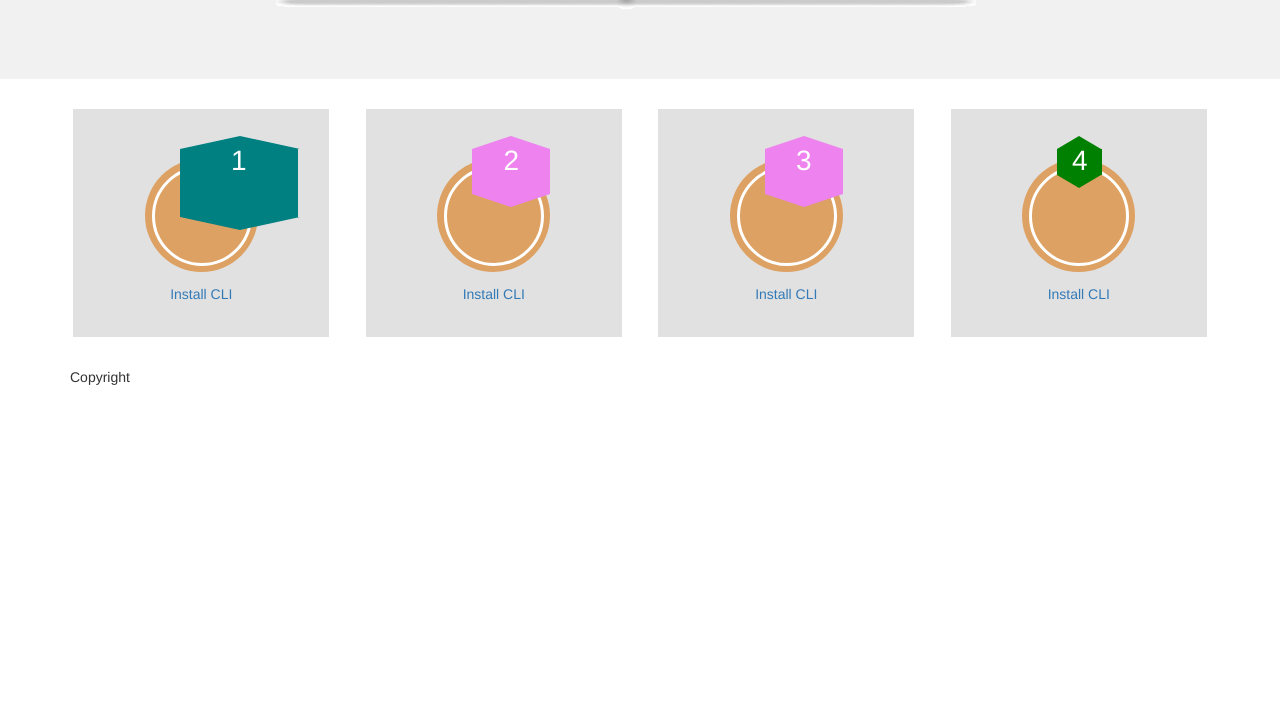
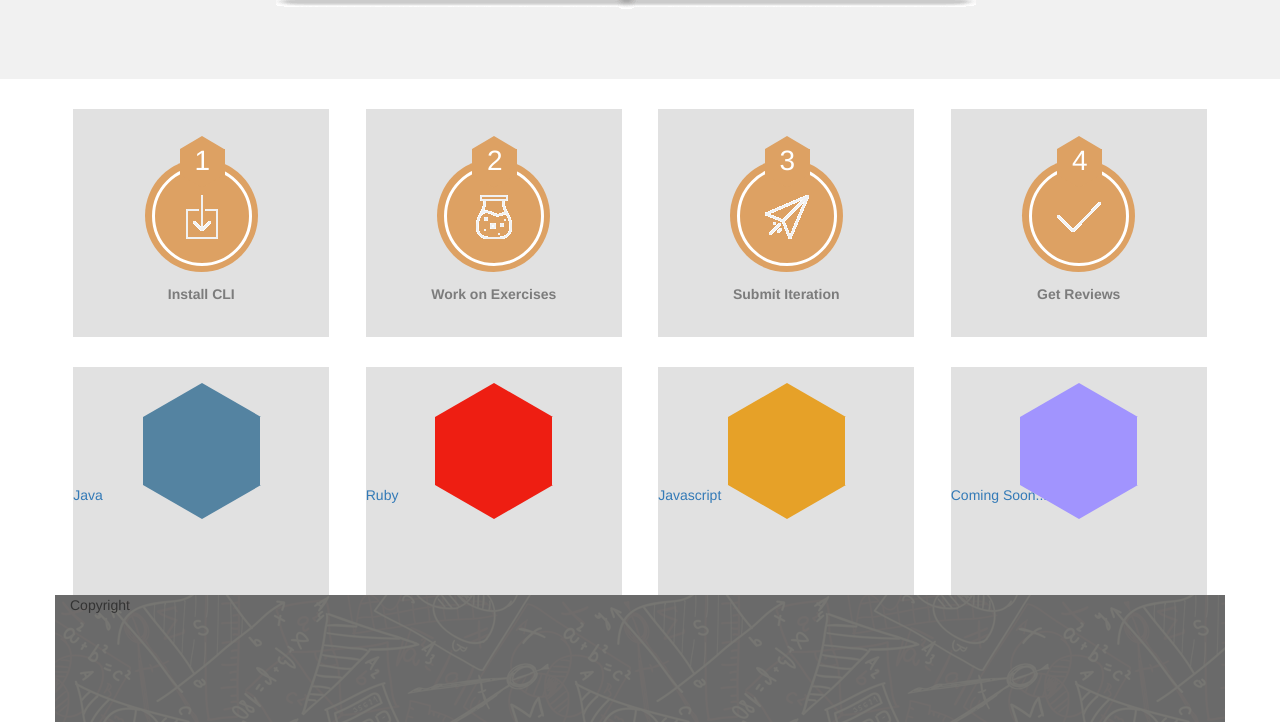
Before and after one commit to code-R/hootcode, a plain HTML site: page index.html in a window 1280 px wide. Shown: the part 714-1436 px from the top of the page. Before the commit the page ends 1101 px from the top, so only its background shows below. Drawn offline with nearby package versions, Linux system fonts and the light colour scheme.

Commit message:
fixed all hex shapes and did minor refactoring

```diff
--- a/css/home.css
+++ b/css/home.css
@@ -1,6 +1,12 @@
 .header {
   height: 390px;
   background: #fff url("../img/bg_header_big.png") repeat-x;
+}
+
+footer {
+  background: #fff url("../img/bg_footer.png") repeat-x;
+  height: 127px;
+  width:  100%;
 }
 
 .landing-image-container {
@@ -21,7 +27,11 @@
   margin-bottom: 30px;
 }
 
-.step {
+.lang .hex{
+  margin: 0 auto;
+}
+
+.step, .languages .lang {
   display: block;
   width: 100%;
   height: 228px;
@@ -67,13 +77,34 @@
   display: inline-block;
 }
 
-.step-icon.install-cli {
-  background: url("../img/installcli.png") center no-repeat;
-}
-
 .step-number {
   color: #ffffff;
   display: inline-block;
   margin: -8px auto 0 auto;
   font-size: 2em;
 }
+
+.step-icon.install-cli {
+  background: url("../img/install-cli.png") center no-repeat;
+}
+
+.step-icon.work-exercise {
+  background: url("../img/work-exercise.png") center no-repeat;
+}
+
+.step-icon.submit-iteration {
+  background: url("../img/submit-iteration.png") center no-repeat;
+}
+
+.step-icon.get-reviews {
+  background: url("../img/get-reviews.png") center no-repeat;
+}
+
+.step .step-name{
+  font-weight: bold;
+  color: #7c7c7c;
+}
+
+.ruby {
+  background: url("../img/ruby.png") no-repeat scroll center center rgba(0, 0, 0, 0);
+}
--- a/css/shapes.css
+++ b/css/shapes.css
@@ -30,191 +30,108 @@
 /*END - Css for circles***************************************************************/
 
 /*Css for regular hexagons*/
-/*
-.biege.small-hex:before{
-  border-bottom: 13px solid #5483A1;
-}
-
-.biege.small-hex{
-  background-color: #5483A1;
-}
-
-.biege.small-hex:after{
-  border-top: 13px solid #5483A1;
-}
-
-.small-hex:before {
-  content: " ";
-  width: 0;
-  border-left: 23px solid transparent;
-  border-right: 23px solid transparent;
-  position: absolute;
-  top: -13px;
-}
-
-.small-hex {
-  margin-top: 13px;
-  width: 46px;
-  height: 26px;
-  position: relative;
-}
-
-.small-hex:after {
-  content: " ";
-  width: 0;
-  border-left: 23px solid transparent;
-  border-right: 23px solid transparent;
-  position: absolute;
-  bottom: -13px;
-}
-
-
-.blue.hex{
-  background-color: #DDA163;
-}
-.blue.hex:before{
-  border-bottom: 13px solid #DDA163;
-}
-
-.blue.hex:after{
-  border-top: 13px solid #DDA163;
-}
-
-.hex:before {
-  content: " ";
-  width: 0;
-  border-left: 22px solid transparent;
-  border-right: 22px solid transparent;
-  position: absolute;
-  top: -13px;
-  left: 0;
-}
-
-.hex, .hex-big, .hex-small {
-  width: 45px;
-  height: 26px;
-  position: relative;
-  text-align: center;
-}
-
-.hex:after, .hex-big:after {
-  content: " ";
-  width: 0;
-  border-left: 22px solid transparent;
-  border-right: 22px solid transparent;
-  position: absolute;
-  bottom: -13px;
-  left: 0;
-}
-
-.hex-big {
-  width: 65px;
-  height: 46px;
-  background-color: red;
-}
-
-.hex-big:after {
-  border-left-width: 42px;
-  border-right-width: 42px;
-}
-
-
-*/
-
 .hex {
     position: relative;
     text-align: center;
 }
 
 .hex:before {
-    border-bottom-style: solid;
-}
-
-.hex:after {
-    border-top-style: solid;
-}
-
-
-
-.hex:before {
     content: " ";
     width: 0;
-    border-left: 22px solid transparent;
-    border-right: 22px solid transparent;
     position: absolute;
-    top: -13px;
     left: 0;
 }
 
 .hex:after {
     content: " ";
     width: 0;
-    border-left: 22px solid transparent;
-    border-right: 22px solid transparent;
     position: absolute;
-    bottom: -13px;
     left: 0;
 }
-
 
 .hex-small {
     width: 45px;
     height: 26px;
-    background-color: green;
+    background-color: #DDA163;
 }
 
 .hex-small:before {
-    border-bottom-width: 13px;
-    border-bottom-color: green;
+    border-bottom: 13px solid #DDA163;
     border-left: 22px solid transparent;
     border-right: 22px solid transparent;
+    top: -13px;
 }
 
 .hex-small:after {
-    border-top-width: 13px;
-    border-top-color: green;
+    border-top: 13px solid #DDA163;
     border-left: 22px solid transparent;
     border-right: 22px solid transparent;
-}
-
-.hex-medium {
-    width: 78px;
-    height: 45px;
-    background-color: violet;
-}
-
-.hex-medium:before {
-    border-bottom-width: 13px;
-    border-bottom-color: violet;
-    border-left: 39px solid transparent;
-    border-right: 39px solid transparent;
-}
-
-.hex-medium:after {
-    border-top-width: 13px;
-    border-top-color: violet;
-    border-left: 39px solid transparent;
-    border-right: 39px solid transparent;
+    bottom: -13px;
 }
 
 
-
 .hex-big {
-    width: 118px;
+    width: 117px;
     height: 68px;
-    background-color: teal;
 }
 
 .hex-big:before {
-    border-bottom-width: 13px;
-    border-bottom-color: teal;
-    border-left: 60px solid transparent;
-    border-right: 60px solid transparent;
+    border-left: 59px solid transparent;
+    border-right: 59px solid transparent;
+    top: -34px;
 }
 
 .hex-big:after {
-    border-top-width: 13px;
-    border-top-color: teal;
-    border-left: 60px solid transparent;
-    border-right: 60px solid transparent;
+    border-top: 34px solid #5483A1;
+    border-left: 59px solid transparent;
+    border-right: 59px solid transparent;
+    bottom: -34px;
 }
+
+.blue.hex-big:before{
+  border-bottom: 34px solid #5483A1;
+}
+
+.blue.hex-big{
+    background-color: #5483A1;
+}
+
+.blue.hex-big:after{
+    border-top: 34px solid #5483A1;
+}
+
+.red.hex-big:before{
+  border-bottom: 34px solid #EE1E12;
+}
+
+.red.hex-big{
+    background-color: #EE1E12;
+}
+
+.red.hex-big:after{
+    border-top: 34px solid #EE1E12;
+}
+
+.yellow.hex-big:before{
+  border-bottom: 34px solid #E6A128;
+}
+
+.yellow.hex-big{
+    background-color: #E6A128;
+}
+
+.yellow.hex-big:after{
+    border-top: 34px solid #E6A128;
+}
+
+.purple.hex-big:before{
+  border-bottom: 34px solid #A194FE;
+}
+
+.purple.hex-big{
+    background-color: #A194FE;
+}
+
+.purple.hex-big:after{
+    border-top: 34px solid #A194FE;
+}
--- a/index.html
+++ b/index.html
@@ -65,7 +65,7 @@
             <a href="#" class="step">
                 <div class="circle-outer">
                     <div class="circle-inner">
-                        <div class="hex hex-big">
+                        <div class="hex hex-small">
                             <span class="step-number">1</span>
                         </div>
                         <i class="step-icon install-cli"></i>
@@ -79,13 +79,13 @@
             <a href="#" class="step">
                 <div class="circle-outer">
                     <div class="circle-inner">
-                        <div class="hex hex-medium">
+                        <div class="hex hex-small">
                             <span class="step-number">2</span>
                         </div>
-                        <i class="step-icon install-cli"></i>
+                        <i class="step-icon work-exercise"></i>
                     </div>
                 </div>
-                <p class="step-name">Install CLI</p>
+                <p class="step-name">Work on Exercises</p>
             </a>
         </div>
 
@@ -93,13 +93,13 @@
             <a href="#" class="step">
                 <div class="circle-outer">
                     <div class="circle-inner">
-                        <div class="hex hex-medium">
+                        <div class="hex hex-small">
                             <span class="step-number">3</span>
                         </div>
-                        <i class="step-icon install-cli"></i>
+                        <i class="step-icon submit-iteration"></i>
                     </div>
                 </div>
-                <p class="step-name">Install CLI</p>
+                <p class="step-name">Submit Iteration</p>
             </a>
         </div>
 
@@ -110,10 +110,10 @@
                         <div class="hex hex-small">
                             <span class="step-number">4</span>
                         </div>
-                        <i class="step-icon install-cli"></i>
+                        <i class="step-icon get-reviews"></i>
                     </div>
                 </div>
-                <p class="step-name">Install CLI</p>
+                <p class="step-name">Get Reviews</p>
             </a>
         </div>
 
@@ -121,13 +121,45 @@
 
 </div>
 
-
+<div class="container languages">
+    <div class="row">
+        <div class="col-xs-12 col-sm-6 col-md-3">
+            <a href="#" class="lang">
+                <div class="hex blue hex-big">
+                    <i class="java"></i>
+                </div>
+                <p class="lang-name">Java</p>
+            </a>
+        </div>
+        <div class="col-xs-12 col-sm-6 col-md-3">
+            <a href="#" class="lang">
+                <div class="hex red hex-big">
+                    <i class="ruby"></i>
+                </div>
+                <p class="lang-name">Ruby</p>
+            </a>
+        </div>
+        <div class="col-xs-12 col-sm-6 col-md-3">
+            <a href="#" class="lang">
+                <div class="hex yellow hex-big">
+                    <i class="javascript"></i>
+                </div>
+                <p class="lang-name">Javascript</p>
+            </a>
+        </div>
+        <div class="col-xs-12 col-sm-6 col-md-3">
+            <a href="#" class="lang">
+                <div class="hex purple hex-big">
+                    <i class="upcoming"></i>
+                </div>
+                <p class="lang-name">Coming Soon...</p>
+            </a>
+        </div>
+    </div>
+</div>
 <footer class="container">
     <div class="row">
         <div class="col-xs-12">
-
-
-
             Copyright
         </div>
     </div>
```
Also changed, not shown: img/submit-iteration.png (renamed from img/submit-exercise.png).
